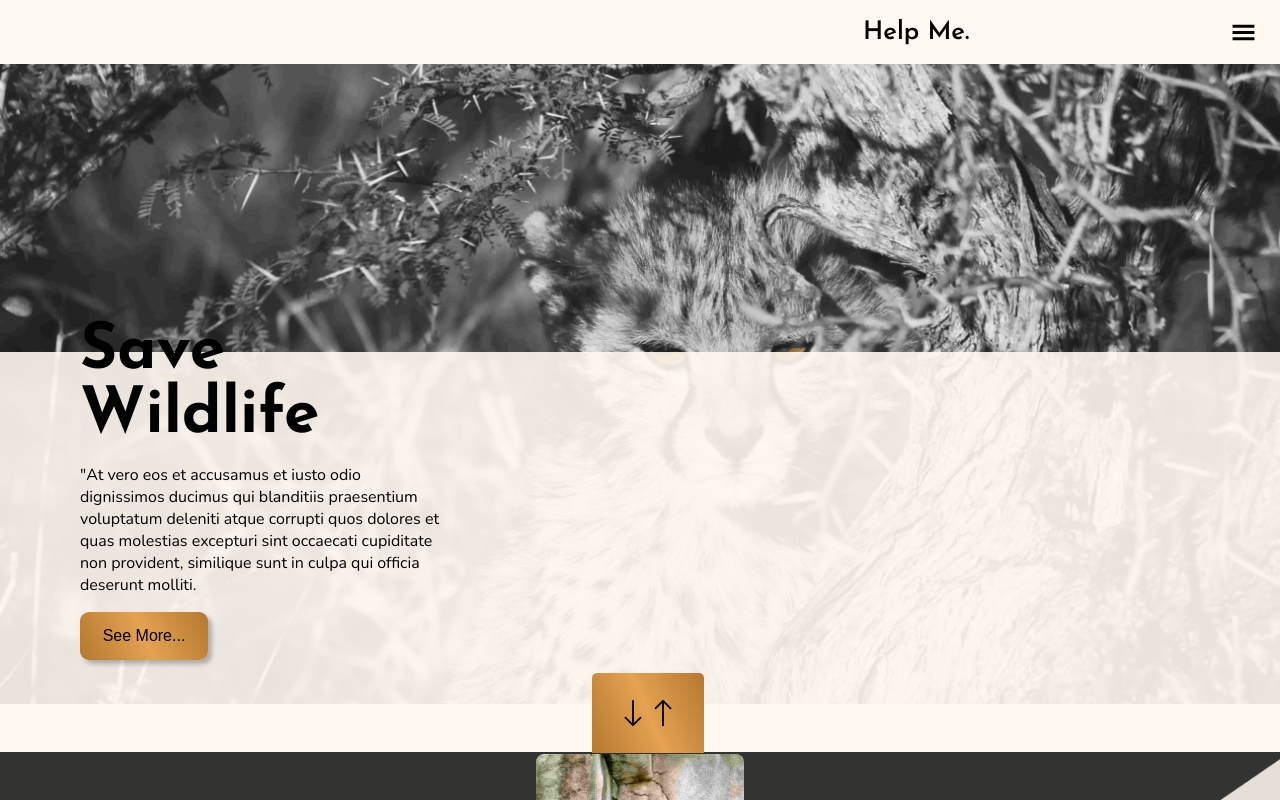
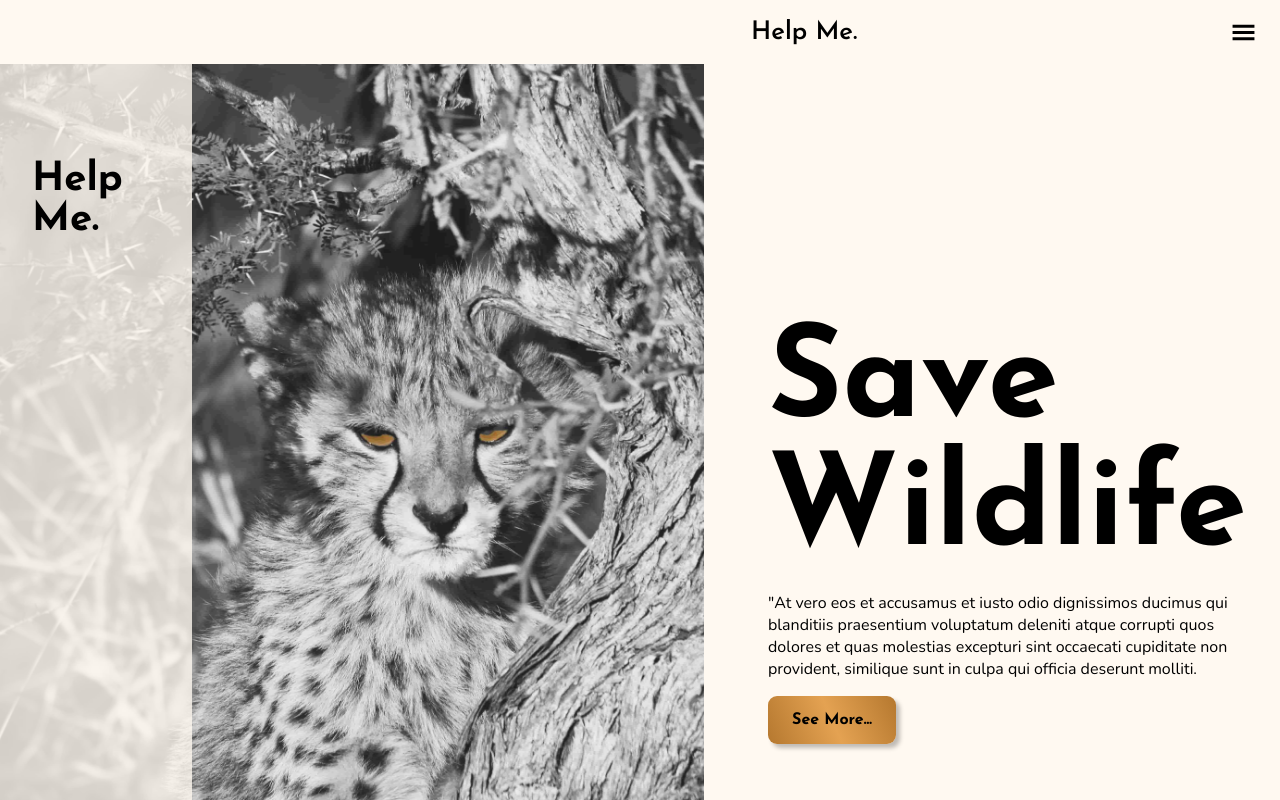
Before and after one commit to DanielAleks/save-wildlife, a React (Create React App) app: page / in a window 1280 px wide. Shown: the top 800 px of the page. Built offline with nearby package versions, Linux system fonts and the light colour scheme.

Commit message:
'home-finished-desktop'

```diff
--- a/src/components/home/animals/animals.sass
+++ b/src/components/home/animals/animals.sass
@@ -3,6 +3,7 @@
   background: url('../../../assets/images/lionBg2.png')
   width: 100%
   background-size: cover
+  background-position: 50%
 
 .image-slider
   display: flex
@@ -26,3 +27,4 @@
   .animals-container
     background: url('../../../assets/images/homeDesktop.png')
     background-size: cover
+    background-position: 50%
--- a/src/components/home/home.sass
+++ b/src/components/home/home.sass
@@ -4,3 +4,6 @@
   width: 100%
   background-size: cover
   background-position: 50%
+  @media (min-width: 720px)
+    height: 100vh
+    width: 55%
--- a/src/components/home/more/HomeMore.tsx
+++ b/src/components/home/more/HomeMore.tsx
@@ -1,6 +1,5 @@
 import React from 'react'
 import './more.sass'
-import { BsArrowDown, BsArrowUp } from 'react-icons/bs'
 
 function HomeMore() {
   return (
@@ -8,6 +7,11 @@ function HomeMore() {
 
       <div className='more-overlay'>
         <div className='more-bg' />
+
+        <div className='desktop-left-container' >
+          <div className='desktop-left-bg' />
+          <p>Help Me.</p>
+        </div>
 
         <div className='more-content'>
           <header>
@@ -17,10 +21,6 @@ function HomeMore() {
           <p>"At vero eos et accusamus et iusto odio dignissimos ducimus qui blanditiis praesentium voluptatum deleniti atque corrupti quos dolores et quas molestias excepturi sint occaecati cupiditate non provident, similique sunt in culpa qui officia deserunt molliti. </p>
           <button className='more-button'>See More...</button>
 
-          <div className='arrow-box'>
-            <BsArrowDown size={30}/>
-            <BsArrowUp size={30}/>
-          </div>
         </div>
       </div>
     </div>
--- a/src/components/home/more/more.sass
+++ b/src/components/home/more/more.sass
@@ -1,5 +1,4 @@
 .more-container
-
 .more-overlay
   height: 50vh
   margin-top: -22rem
@@ -10,11 +9,14 @@
   height: 100%
   width: 100%
 
+.desktop-left-bg
+  display: none
+
 .more-content
-  margin-top: -27rem
   position: absolute
   z-index: 1
-  margin-left: 5rem
+  bottom: 4rem
+  left: 5rem
 
 .more-button
   width: 8rem
@@ -25,19 +27,8 @@
   border: none
   border-radius: 9px
   font-size: 1rem
-
-.arrow-box
-  background: linear-gradient(246.24deg, #b5782f 0%, #e4a252 50%, #b5782f 100%)
-  padding: 0px
-  width: 7rem
-  height: 5rem
-  border-top-left-radius: 5px
-  border-top-right-radius: 5px
-  margin-left: 40vw
-  display: flex
-  justify-content: center
-  align-items: center
-  margin-top: .8rem
+  font-family: Main
+  font-weight: 900
 
 h1
   font-size: 4rem
@@ -46,4 +37,46 @@ h1
 
 p
   width: 23rem
-  font-size: 1.0rem
+  font-size: 1rem
+
+.desktop-left-container
+
+@media (min-width: 720px)
+  .more-overlay
+    height: 100vh
+    margin-top: -100vh
+    right: 0px
+    z-index: 100
+  .more-bg
+    width: 45%
+    height: 100vh
+    margin-left: 55%
+    opacity: 1
+    background: #FFF9F1
+  .more-content
+    top: 40%
+    left: 60%
+  .desktop-left-container
+    height: 100vh
+    width: 15vw
+    top: 4rem
+    position: absolute
+    display: flex
+    p
+      font-size: 2.5rem
+      z-index: 10
+      font-family: Main
+      margin-left: 2rem
+      margin-top: 6rem
+      font-weight: 900
+  p
+    width: 30rem
+  .desktop-left-bg
+    background: #FFF9F1
+    opacity: .8
+    height: 100%
+    width: 100%
+    display: flex
+    position: absolute
+  h1
+    font-size: 8rem
--- a/src/components/list-animals/list-animals.sass
+++ b/src/components/list-animals/list-animals.sass
@@ -3,6 +3,7 @@
   height: 100%
   width: 100%
   background-size: cover
+  background-position: 50% 50%
 
 .list-container
   display: flex
```
Also changed, not shown: src/components/home/index.tsx (line endings or trailing spaces).
